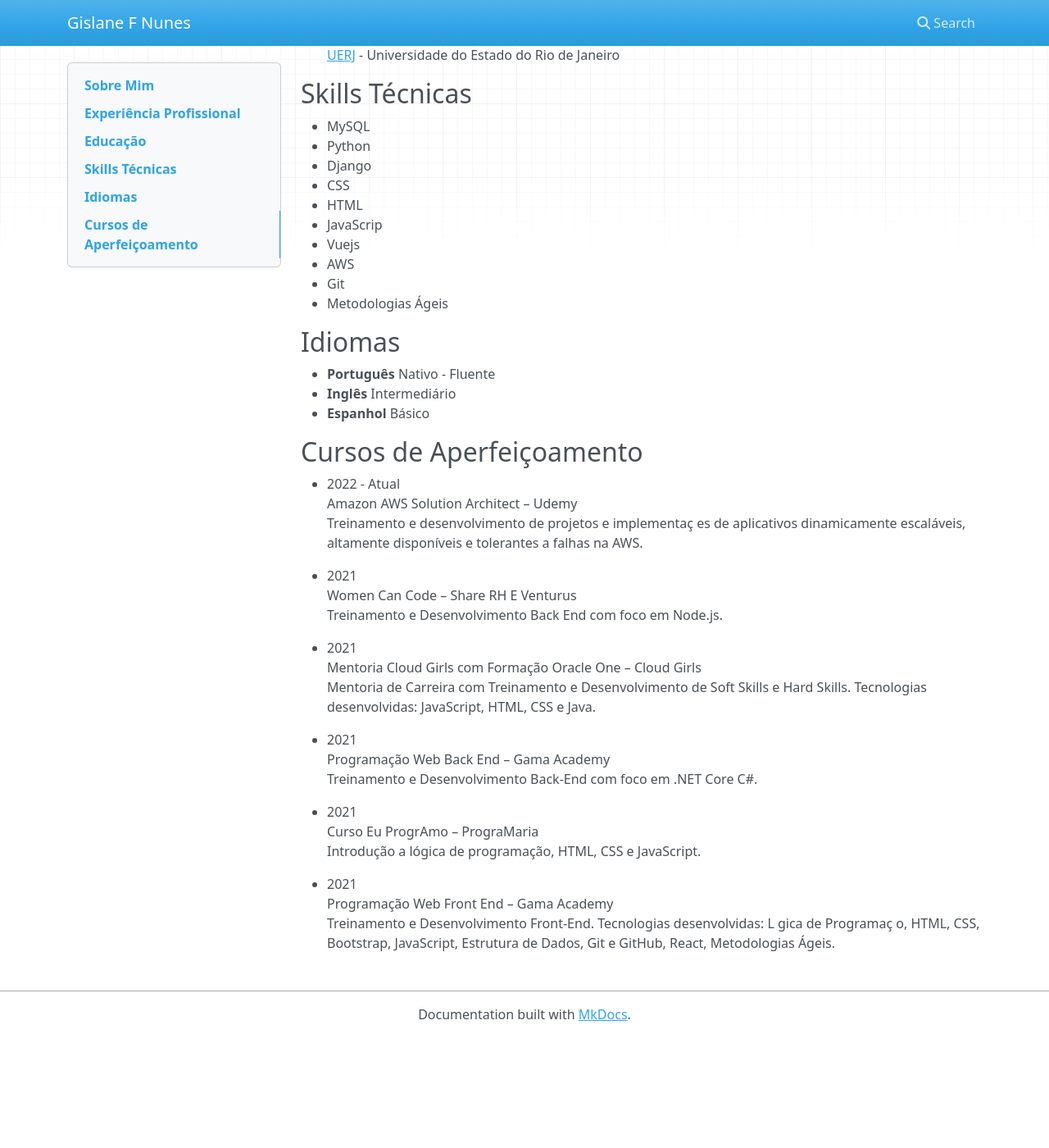
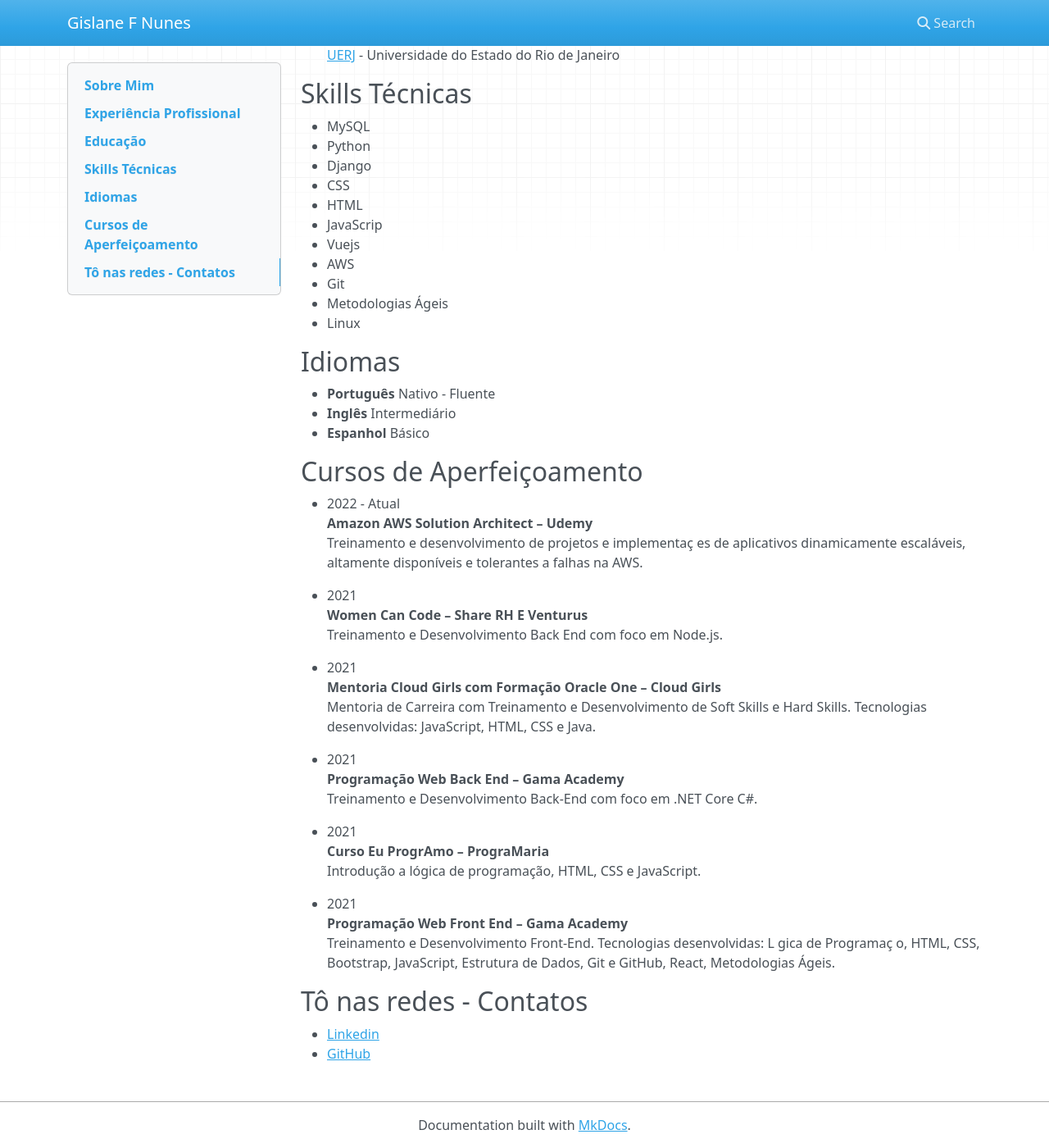
Before and after one commit to gf-nunes/curriculo, an MkDocs documentation site: the page built from docs/index.md, in a window 1280 px wide and 1400 px high, scrolled down 1088 px. Shown: the whole window at 82% size. Built offline with MkDocs 1.6.1, drawn with Linux system fonts in a browser that asks for light colours; nearby versions of some CDN libraries; before the commit the page ends 2353 px from its top, so only the background shows below that.

Commit message:
adicionado contatos

```diff
--- a/docs/index.md
+++ b/docs/index.md
@@ -9,38 +9,38 @@ Divirta-se! Carpe diem!
 ## Experiência Profissional
 
 * 2022 - Atual
-Estagiária - Buser
+**Estagiária - Buser**
 BuserTech - Programa de formação universitária com estágio, com o objetivo de formar jovens talentos acelerando o desenvolvimento na área de tecnologia.
 
 * 2021 - 2022
-Assistente de Suporte Técnico - HostGator América Latina
+**Assistente de Suporte Técnico - HostGator América Latina**
 Suporte via chat para identificação e resolução de problemas de domínios, software, DNS e hospedagem de sites
 
 * 2021 - 2022
-Professora de geografia - Escola Firjan - SESI
+**Professora de geografia - Escola Firjan - SESI**
 Professora de geografia. Atividades Desenvolvidas: elaboração de avaliações, elaboração de atividades externas, desenvolvimento de projetos, Educação de Jovens e Adultos – EJA Fundamental (Multisseriada).
 
 
 ## Educação
 
 * 2022 - 2024
-Superior em Tecnologia da Informação
+**Superior em Tecnologia da Informação**
 [UFMS](https://www.ufms.br/) - Universidade Federal de Mato Grosso do Sul
 
 * 2022 - 2024
-Análise e Desenvolvimento de Sistemas
+**Análise e Desenvolvimento de Sistemas**
 [Faculdade Descomplica](https://descomplica.com.br/faculdade/tecnologia/analise-e-desenvolvimento-de-sistemas/)
 
 * 2021-2022
-Técnico em Desenvolvimento de Sistemas
+**Técnico em Desenvolvimento de Sistemas**
 [IFSC](https://www.ifsc.edu.br/) - Instituto Federal de Santa Catarina
 
 * 2020-2022
-MBA em Gestão de Negócios de Tecnologia da Informação
+**MBA em Gestão de Negócios de Tecnologia da Informação**
 [Faculdade Descomplica](https://descomplica.com.br/pos-graduacao/)
 
 * 2008-2015
-Bacharelado e Licenciatura em Geografia
+**Bacharelado e Licenciatura em Geografia**
 [UERJ](https://www.uerj.br/) - Universidade do Estado do Rio de Janeiro
 
 
@@ -55,6 +55,7 @@ Bacharelado e Licenciatura em Geografia
 * AWS
 * Git
 * Metodologias Ágeis
+* Linux
 
 
 ## Idiomas
@@ -65,25 +66,30 @@ Bacharelado e Licenciatura em Geografia
 
 ## Cursos de Aperfeiçoamento
 * 2022 - Atual
-Amazon AWS Solution Architect – Udemy
+**Amazon AWS Solution Architect – Udemy**
 Treinamento e desenvolvimento de projetos e implementaç es de aplicativos dinamicamente escaláveis, altamente disponíveis e tolerantes a falhas na AWS.
 
 * 2021
-Women Can Code – Share RH E Venturus
+**Women Can Code – Share RH E Venturus**
 Treinamento e Desenvolvimento Back End com foco em Node.js.
 
 * 2021
-Mentoria Cloud Girls com Formação Oracle One – Cloud Girls
+**Mentoria Cloud Girls com Formação Oracle One – Cloud Girls**
 Mentoria de Carreira com Treinamento e Desenvolvimento de Soft Skills e Hard Skills. Tecnologias desenvolvidas: JavaScript, HTML, CSS e Java.
 
 * 2021
-Programação Web Back End – Gama Academy
+**Programação Web Back End – Gama Academy**
 Treinamento e Desenvolvimento Back-End com foco em .NET Core C#.
 
 * 2021
-Curso Eu ProgrAmo – PrograMaria
+**Curso Eu ProgrAmo – PrograMaria**
 Introdução a lógica de programação, HTML, CSS e JavaScript.
 
 * 2021
-Programação Web Front End – Gama Academy
+**Programação Web Front End – Gama Academy**
 Treinamento e Desenvolvimento Front-End. Tecnologias desenvolvidas: L gica de Programaç o, HTML, CSS, Bootstrap, JavaScript, Estrutura de Dados, Git e GitHub, React, Metodologias Ágeis.
+
+## Tô nas redes - Contatos
+
+- [Linkedin](https://www.linkedin.com/in/gislanefnunes/)
+- [GitHub](https://github.com/gf-nunes)
```
